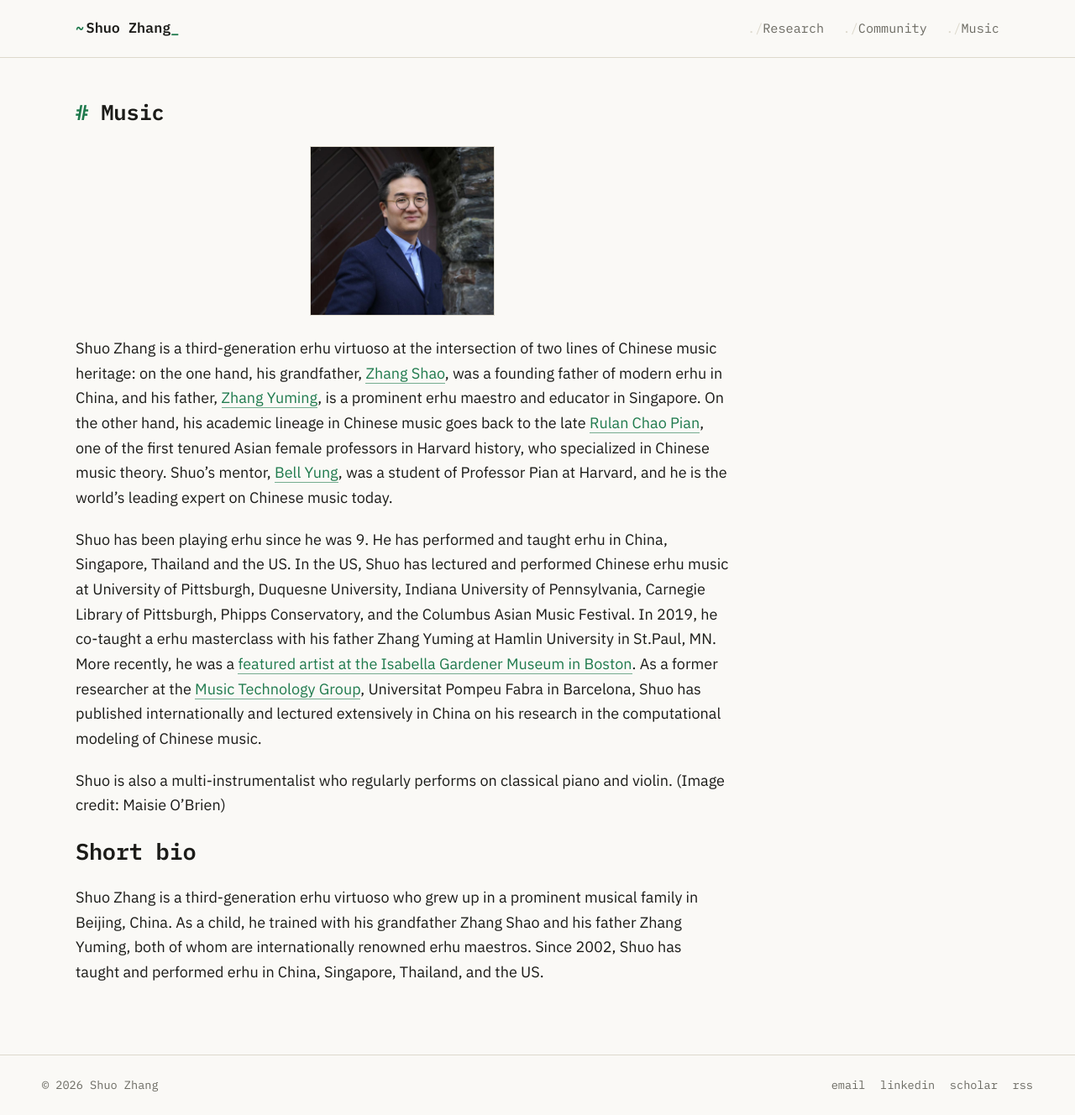
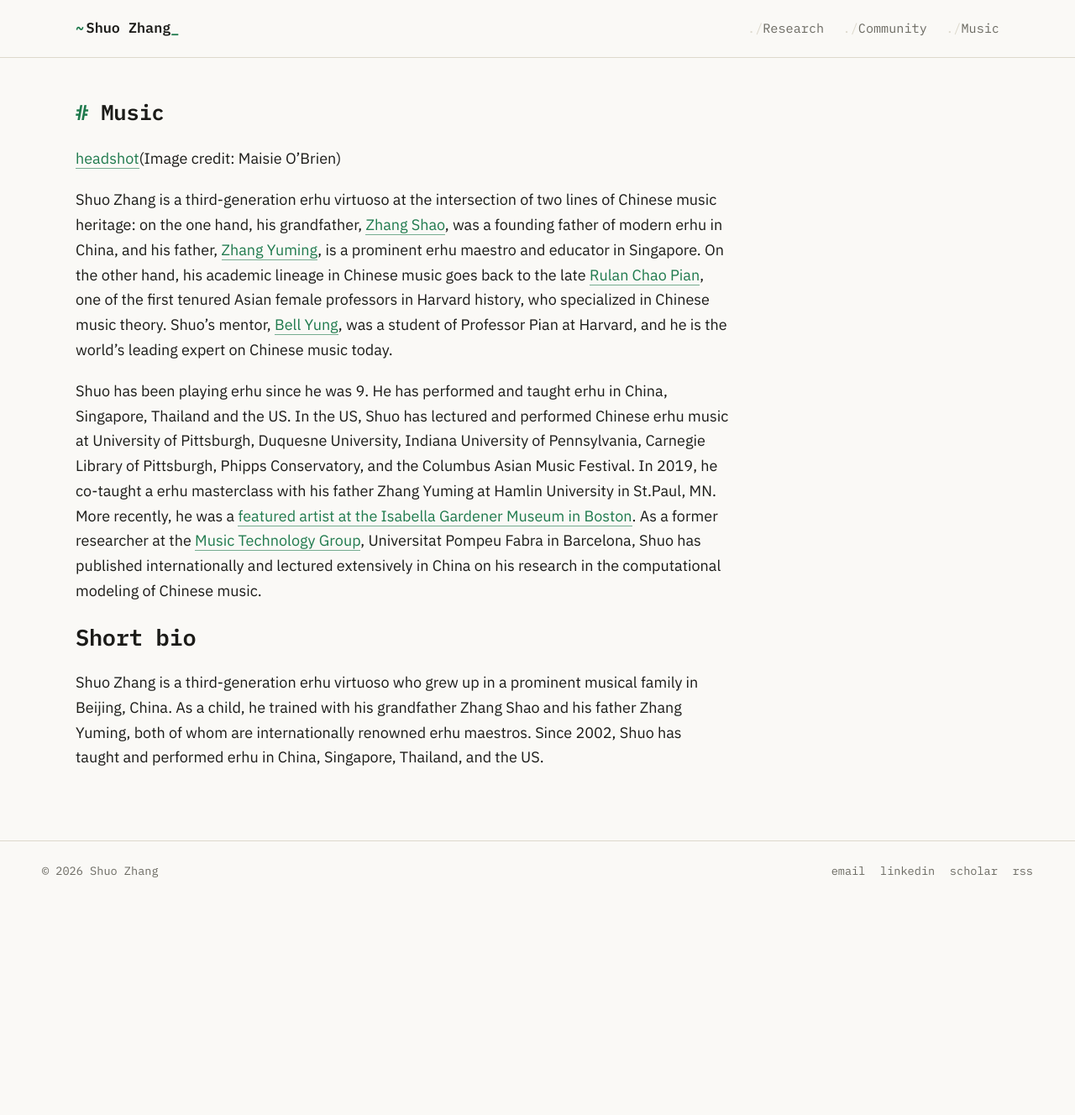
Before and after one commit to zangsir/zangsir.github.io, a Jekyll site: the page built from music.markdown, in a window 1280 px wide. Shown: the whole page at 84% size. Built offline with Jekyll 4.4.1, drawn with Linux system fonts in a browser that asks for light colours; after the commit the page ends 1072 px from its top, so only the background shows below that.

Commit message:
Update music.markdown

```diff
--- a/music.markdown
+++ b/music.markdown
@@ -3,15 +3,14 @@ layout: page
 title: Music
 permalink: /music/
 ---
-<img src="/assets/images/Shuo-6-web-crop.jpg" class="small-img">
+[headshot]({{ "/assets/images/Shuo-6-web-crop.jpg" | relative_url }})(Image credit: Maisie O’Brien)
+
 
 
 Shuo Zhang is a third-generation erhu virtuoso at the intersection of two lines of Chinese music heritage: on the one hand, his grandfather, [Zhang Shao](https://baike.baidu.com/item/%E5%BC%A0%E9%9F%B6/9845991), was a founding father of modern erhu in China, and his father, [Zhang Yuming](https://newartsplatform.com/artist-content.php?id=29), is a prominent erhu maestro and educator in Singapore. On the other hand, his academic lineage in Chinese music goes back to the late [Rulan Chao Pian](https://en.wikipedia.org/wiki/Rulan_Chao_Pian), one of the first tenured Asian female professors in Harvard history, who specialized in Chinese music theory. Shuo’s mentor, [Bell Yung](http://www.bellyung.com/), was a student of Professor Pian at Harvard, and he is the world’s leading expert on Chinese music today.
 
 Shuo has been playing erhu since he was 9. He has performed and taught erhu in China, Singapore, Thailand and the US. In the US, Shuo has lectured and performed Chinese erhu music at University of Pittsburgh, Duquesne University, Indiana University of Pennsylvania, Carnegie Library of Pittsburgh, Phipps Conservatory, and the Columbus Asian Music Festival. In 2019, he co-taught a erhu masterclass with his father Zhang Yuming at Hamlin University in St.Paul, MN. More recently, he was a [featured artist at the Isabella Gardener Museum in Boston](https://www.gardnermuseum.org/calendar/free-first-thursday-february-2025). As a former researcher at the [Music Technology Group](https://www.upf.edu/web/mtg), Universitat Pompeu Fabra in Barcelona, Shuo has published internationally and lectured extensively in China on his research in the computational modeling of Chinese music.
 
-Shuo is also a multi-instrumentalist who regularly performs on classical piano and violin.
-(Image credit: Maisie O’Brien)
 
 ## Short bio
 Shuo Zhang is a third-generation erhu virtuoso who grew up in a prominent musical family in Beijing, China. As a child, he trained with his grandfather Zhang Shao and his father Zhang Yuming, both of whom are internationally renowned erhu maestros. Since 2002, Shuo has taught and performed erhu in China, Singapore, Thailand, and the US.
```
